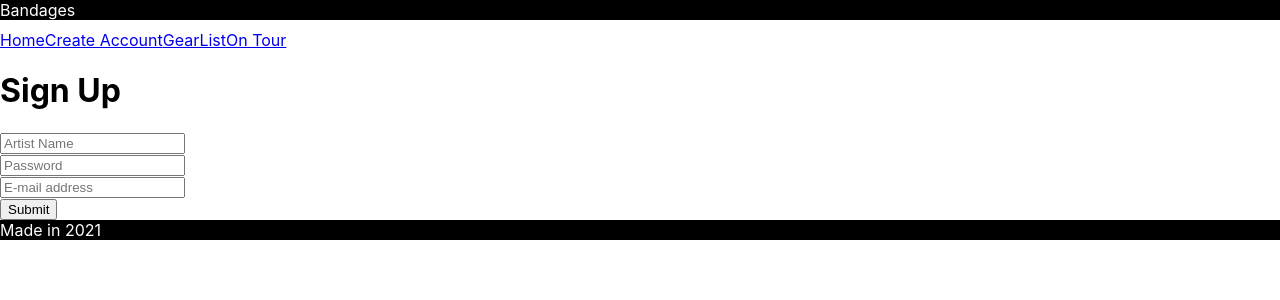
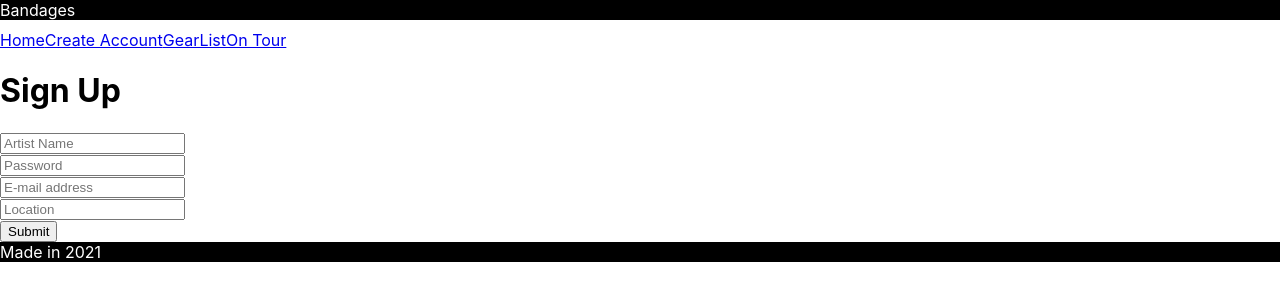
Before and after one commit to sarabertuldo/bandages, a React (Create React App) app: page /createaccount in a window 1280 px wide. Shown: the top 300 px of the page. Built offline with nearby package versions, Linux system fonts and the light colour scheme.

Commit message:
changes to create account

```diff
--- a/package.json
+++ b/package.json
@@ -2,6 +2,7 @@
   "name": "band-app",
   "version": "0.1.0",
   "private": true,
+  "proxy": "http://localhost:8080",
   "dependencies": {
     "@testing-library/jest-dom": "^5.11.10",
     "@testing-library/react": "^11.2.5",
--- a/src/components/CreateAccount/CreateAccount.js
+++ b/src/components/CreateAccount/CreateAccount.js
@@ -7,6 +7,7 @@ const CreateAccount = (props) => {
   const [username, setUsername] = useState("");
   const [password, setPassword] = useState("");
   const [email, setEmail] = useState("");
+  const [location, setLocation] = useState("");
 
   function signup() {
     console.log(username, password);
@@ -45,6 +46,15 @@ const CreateAccount = (props) => {
             id="email"
           ></input>
         </div>
+        <div class="input-area">
+          <input
+            type="location"
+            placeholder="Location"
+            value={location}
+            onChange={(e) => setLocation(e.target.value)}
+            id="email"
+          ></input>
+        </div>
         <button className="submit" onClick={() => signup()}>
           Submit
         </button>
--- a/src/components/Gear/GearFilter.js
+++ b/src/components/Gear/GearFilter.js
@@ -68,7 +68,7 @@ const GearFilter = () => {
             return (
               <GearDisplay
                 deleteGear={gear.delete}
-                changeComplete={gear.changeInsured}
+                changeInsured={gear.changeInsured}
                 gear={g}
                 key={index}
               />
--- a/src/shared/GearContext.js
+++ b/src/shared/GearContext.js
@@ -4,42 +4,42 @@ import { useArray } from "../hooks/useArray";
 const initialState = [
   {
     id: 1,
-    completed: true,
+    insured: true,
     bandmate: "Alex",
     item: "Fender Precision",
     notes: "Purchased 2015",
   },
   {
     id: 2,
-    completed: false,
+    insured: false,
     bandmate: "Sara",
     item: "Roland Juno-60",
     notes: "Purchased 2015",
   },
   {
     id: 3,
-    completed: true,
+    insured: true,
     bandmate: "Matt",
     item: "Gibson Firebird",
     notes: "Purchased 2015",
   },
   {
     id: 4,
-    completed: false,
+    insured: false,
     bandmate: "Nate",
     item: "Gretsch Catalina Club",
     notes: "Purchased 2015",
   },
   {
     id: 5,
-    completed: false,
+    insured: false,
     bandmate: "Sara",
     item: "Fender Jaguar",
     notes: "Purchased 2015",
   },
   {
     id: 6,
-    completed: false,
+    insured: false,
     bandmate: "Matt",
     item: "Dave Smith Pro2",
     notes: "Purchased 2015",
```
